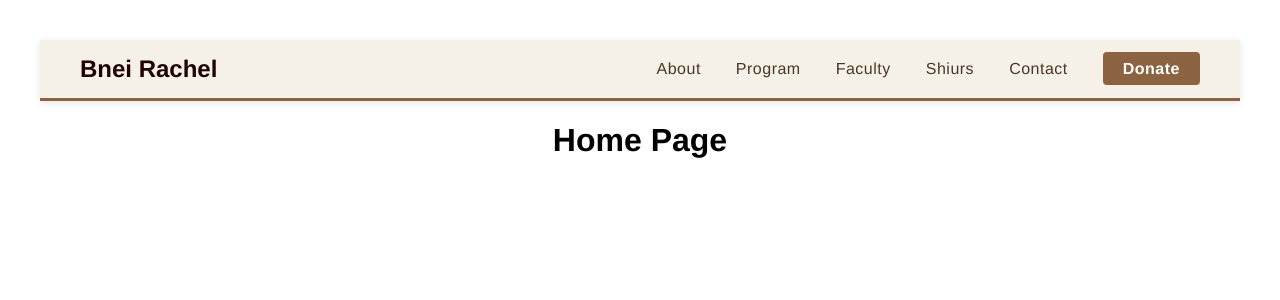
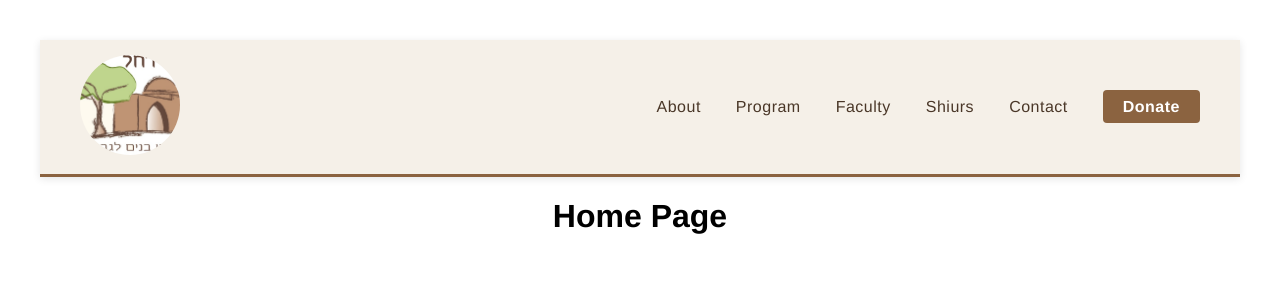
Before and after one commit to Jesskiroff/bnei-rachel-website-, a React (Vite) app: page / in a window 1280 px wide. Shown: the top 300 px of the page. Built offline with nearby package versions, Linux system fonts and the light colour scheme.

Commit message:
add logo

```diff
--- a/src/Navbar.css
+++ b/src/Navbar.css
@@ -17,8 +17,10 @@
   }
 
   .navbar-logo img {
-    height: 70px;
-    object-fit: contain;
+    height: 100px;
+    width: 100px;
+    border-radius: 50%;
+    object-fit: cover;
   }
 
   .navbar h1 {
--- a/src/Navbar.jsx
+++ b/src/Navbar.jsx
@@ -1,6 +1,7 @@
 import { Link } from "react-router-dom";
 import { useState } from "react";
 import "./Navbar.css";
+import logo from "./assets/bnei_rachel_logo.jpeg";
 
 function Navbar() {
   const [openDropdown, setOpenDropdown] = useState(null);
@@ -15,7 +16,9 @@ function Navbar() {
 
   return (
     <nav className="navbar">
-      <h1>Bnei Rachel</h1>
+       <div className="navbar-logo">
+        <Link to="/"><img src={logo} alt="Bnei Rachel Logo" /></Link>
+      </div>
       <ul className="nav-links">
 
         <li onMouseEnter={() => handleMouseEnter("about")} onMouseLeave={handleMouseLeave}>
```
Also changed, not shown: src/assets/bnei_rachel_logo.jpeg (added).
